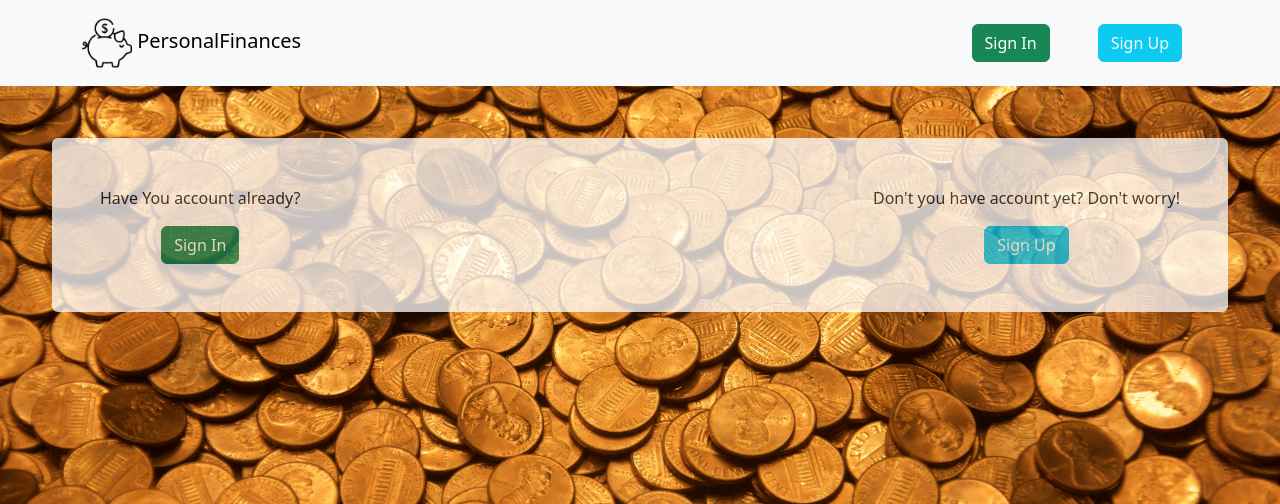
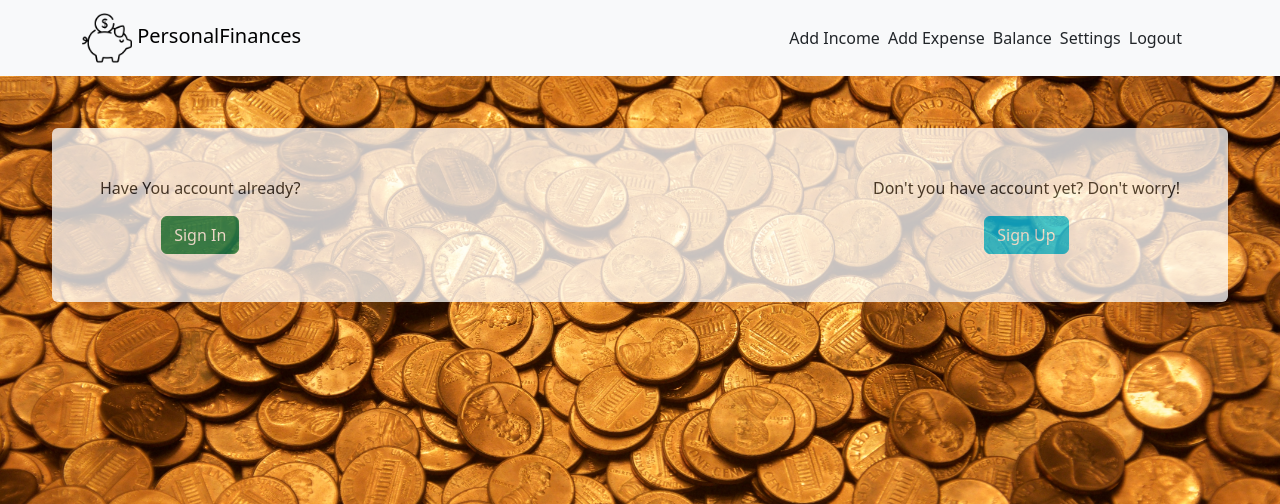
Before and after one commit to MateuszWiktorowicz/PersonalFinances, a PHP site: page /mainMenu.html in a window 1280 px wide. Shown: the top 504 px of the page. Run offline with PHP 8.4, Linux system fonts and the light colour scheme.

Commit message:
add mainMenu navbar with features

```diff
--- a/mainMenu.html
+++ b/mainMenu.html
@@ -19,17 +19,22 @@
                 PersonalFinances
             </a>
 
-            <div class="d-flex gap-5 p-3" id="navMainPageButtons">
-                <div><button class="btn btn-success" data-bs-toggle="modal" data-bs-target="#loginLabel">Sign In</button></div>
-                <div><button class="btn btn-info text-light" data-bs-toggle="modal" data-bs-target="#registerLabel">Sign Up</button></div>
-
+            <div class="d-flex gap-2 p-3" id="navMainMenu">
+                <div><a class="text-reset text-decoration-none" href="#">Add Income</a></div>
+                <div><a class="text-reset text-decoration-none" href="#">Add Expense</a></div>
+                <div><a class="text-reset text-decoration-none" href="#">Balance</a></div>
+                <div><a class="text-reset text-decoration-none" href="#">Settings</a></div>
+                <div><a class="text-reset text-decoration-none" href="#">Logout</a></div>
                 <button class="navbar-toggler" type="button" data-bs-toggle="collapse" data-bs-target="#navbarToggleExternalContent" aria-controls="navbarToggleExternalContent" aria-expanded="false" aria-label="Toggle navigation">
                     <span class="navbar-toggler-icon"></span>
             </div>
             <div class="collapse navbar-collapse" id="navbarToggleExternalContent">
                 <div class="navbar-nav">
-                    <div><button class="btn btn-success" data-bs-toggle="modal" data-bs-target="#loginLabel">Sign In</button></div>
-                    <div><button class="btn btn-info text-light" data-bs-toggle="modal" data-bs-target="#registerLabel">Sign Up</button></div>
+                    <div><a class="text-reset text-decoration-none" href="#">Add Income</a></div>
+                    <div><a class="text-reset text-decoration-none" href="#">Add Expense</a></div>
+                    <div><a class="text-reset text-decoration-none" href="#">Balance</a></div>
+                    <div><a class="text-reset text-decoration-none" href="#">Settings</a></div>
+                    <div><a class="text-reset text-decoration-none" href="#">Logout</a></div>
                 </div>
             </div>
         </div>
--- a/styles.css
+++ b/styles.css
@@ -19,7 +19,7 @@ main {
 }
 
 @media (max-width: 768px) {
-    #navMainPageButtons .btn {
+    #navMainPageButtons .btn, #navMainMenu div{
         display: none;
     }
 
```
